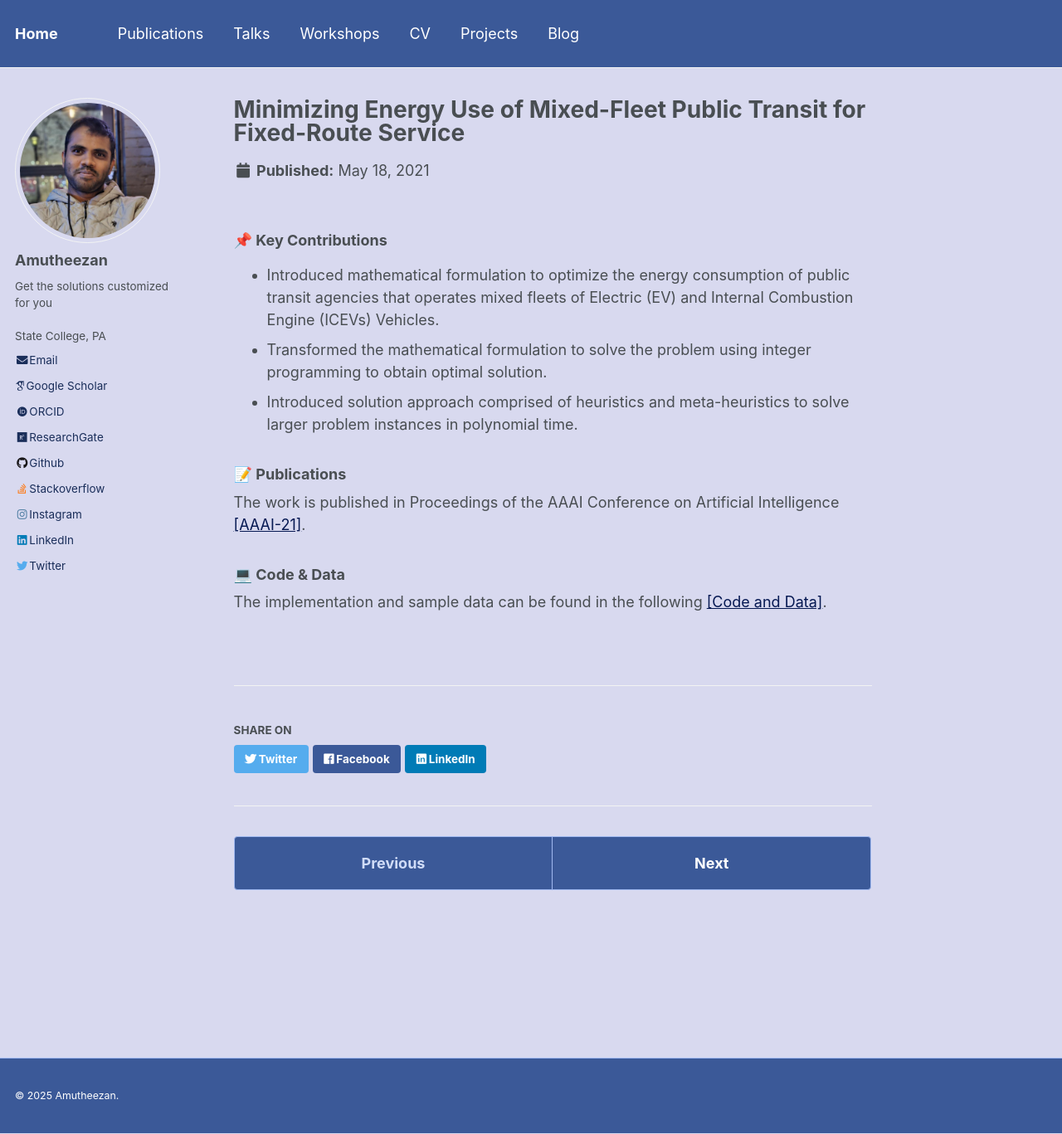
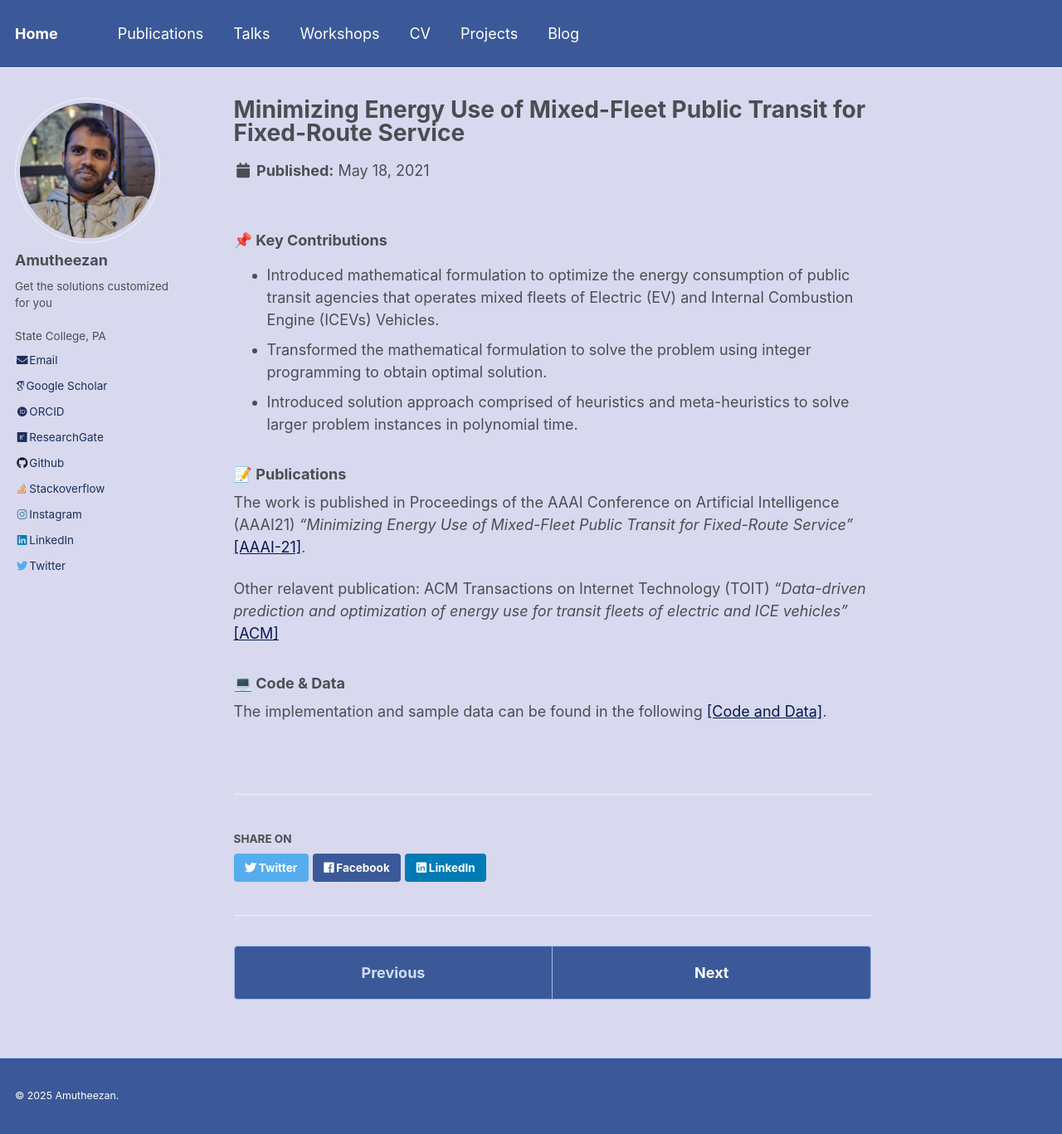
Before and after one commit to Amutheezan/amutheezan.github.io, a Jekyll site: the page built from _projects/2021-05-18-hdemma.md, in a window 1280 px wide and 1367 px high. Shown: the whole window at 83% size. Built offline with Jekyll 4.4.1, drawn with Linux system fonts in a browser that asks for light colours; some web fonts are replaced.

Commit message:
Update 2021-05-18-hdemma.md

```diff
--- a/_projects/2021-05-18-hdemma.md
+++ b/_projects/2021-05-18-hdemma.md
@@ -15,7 +15,9 @@ of Electric (EV) and Internal Combustion Engine (ICEVs) Vehicles.
 
 ### 📝 Publications
 
-The work is published in Proceedings of the AAAI Conference on Artificial Intelligence [[AAAI-21]](https://ojs.aaai.org/index.php/AAAI/article/view/17752).
+The work is published in Proceedings of the AAAI Conference on Artificial Intelligence (AAAI21) *"Minimizing Energy Use of Mixed-Fleet Public Transit for Fixed-Route Service"* [[AAAI-21]](https://ojs.aaai.org/index.php/AAAI/article/view/17752).
+
+Other relavent publication: ACM Transactions on Internet Technology (TOIT) *"Data-driven prediction and optimization of energy use for transit fleets of electric and ICE vehicles"* [[ACM]](https://dl.acm.org/doi/pdf/10.1145/3433992)
 
 ### 💻 Code & Data
 
```
